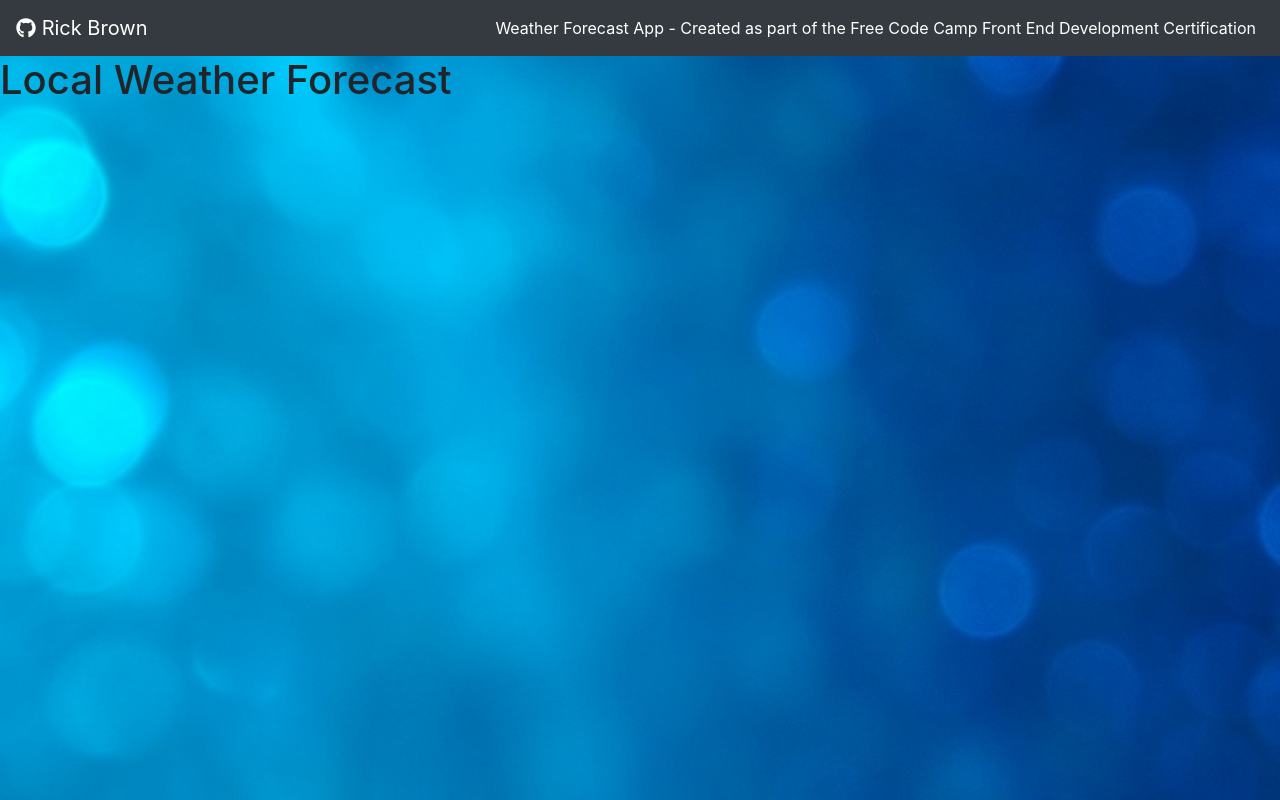
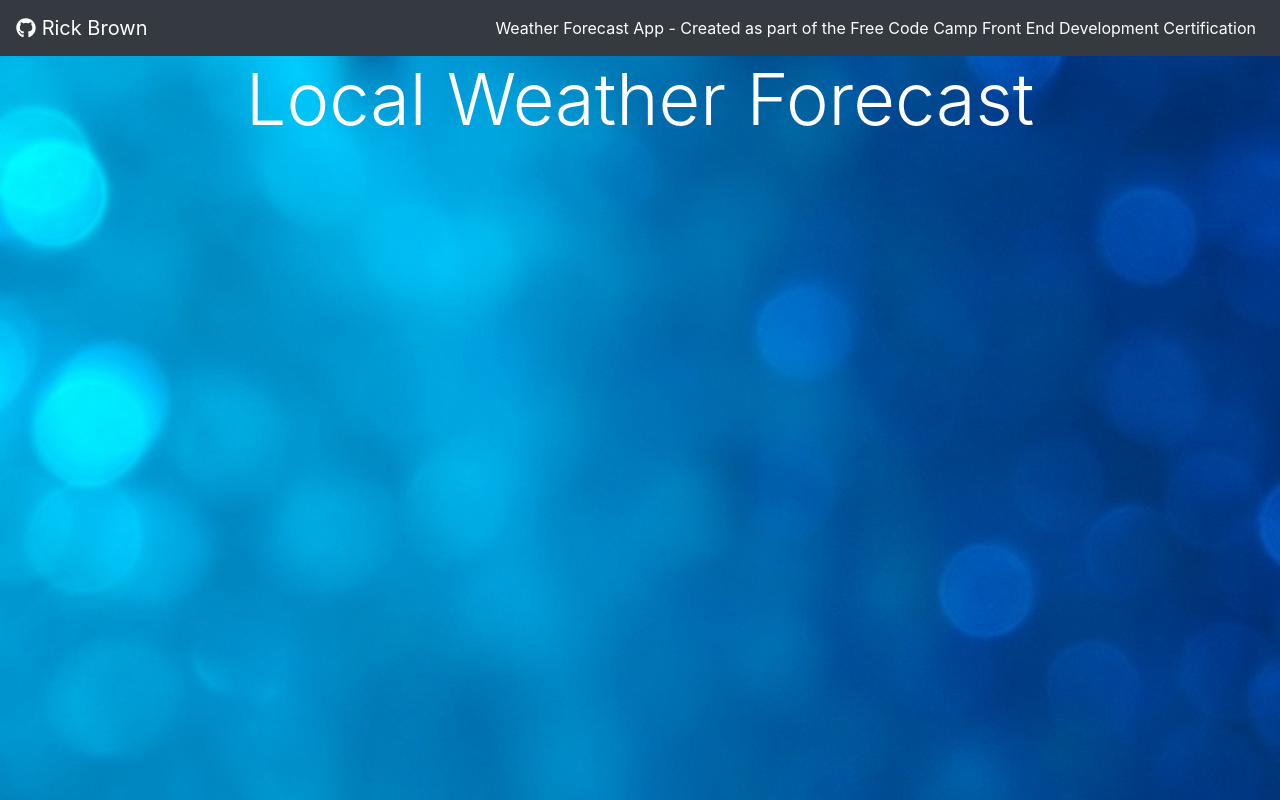
Before and after one commit to RickBr0wn/fcc-weather-app, a plain HTML site: page index.html in a window 1280 px wide. Shown: the top 800 px of the page. Drawn offline with nearby package versions, Linux system fonts and the light colour scheme; no server answers.

Commit message:
Updated CSS

```diff
--- a/assets/css/style.css
+++ b/assets/css/style.css
@@ -1,6 +1,7 @@
 body{
     margin: 0px;
     padding: 0px;
+    color: #fff;
 }
 
 .container-fluid{
--- a/index.html
+++ b/index.html
@@ -42,7 +42,7 @@
     <main>
         <div class="container-fluid">
             <div class="hero-image">
-                <h1 class="display-md-3">Local Weather Forecast</h1>
+                <h1 class="display-3 text-center">Local Weather Forecast</h1>
             </div>
         </div>
     </main>
```
